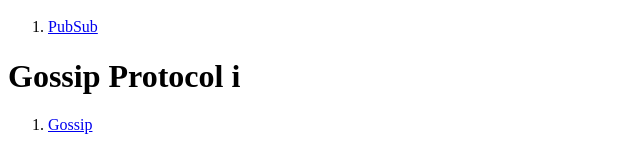
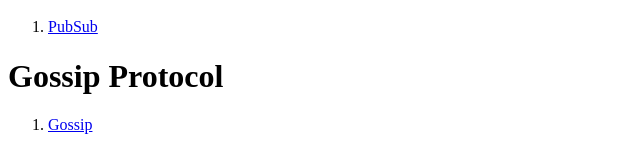
Before and after one commit to aanarres/examples, a plain HTML site: page index.html in a window 1280 px wide. Shown: the part 911-1058 px from the top of the page, 0-640 px from the left. Drawn offline with Linux system fonts and the light colour scheme.

Commit message:
fix spelling mistake

```diff
--- a/index.html
+++ b/index.html
@@ -56,7 +56,7 @@
   <ol>
     <li><a href="/signaling/signaling.html">PubSub</a></li>
   </ol>
-  <h1>Gossip Protocol i</h1>
+  <h1>Gossip Protocol</h1>
   <ol>
     <li><a href="/gossip/gossip.html">Gossip</a></li>
   </ol>
```
